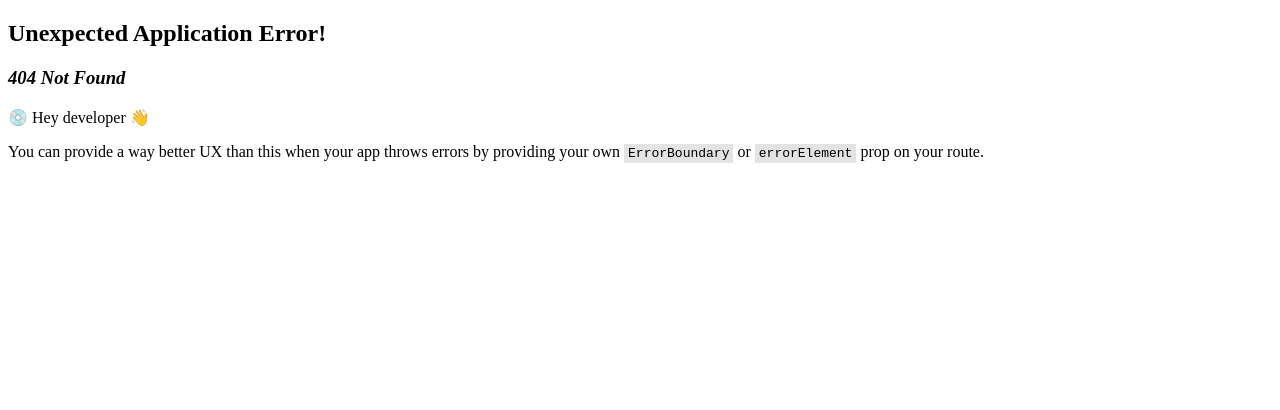
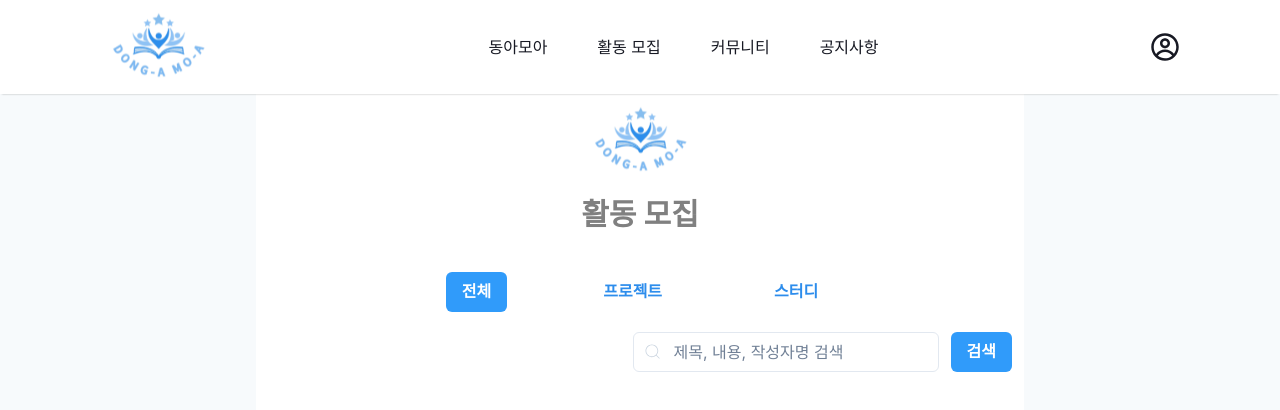
Before and after one commit to donga-it-club/damoa-fe, a React (Vite) app: page /recruit in a window 1280 px wide. Before the commit this address had no page. Shown: the top 410 px of the page. Built offline with nearby package versions, Linux system fonts and the light colour scheme.

Commit message:
✨feat: 퍼블리싱 및 컴포넌트 생성, 라우터 생성

```diff
--- /dev/null
+++ b/src/components/Title.tsx
@@ -0,0 +1,20 @@
+import { FC } from 'react';
+import { VStack, Image, Heading } from '@chakra-ui/react';
+
+//type interface
+interface Props {
+  title: string;
+}
+
+const Title: FC<Props> = ({ title }) => {
+  return (
+    <VStack>
+      <Image src="/Logo.svg" />
+      <Heading size="lg" color="gray">
+        {title}
+      </Heading>
+    </VStack>
+  );
+};
+
+export default Title;
--- /dev/null
+++ b/src/components/recruit/SearchContents.tsx
@@ -0,0 +1,20 @@
+import { CiSearch } from 'react-icons/ci';
+import { Button, Flex, Input, InputGroup, InputLeftElement } from '@chakra-ui/react';
+
+const SearchContents = () => {
+  return (
+    <Flex justifyContent="flex-end" gap={3} mt={5}>
+      <Flex>
+        <InputGroup>
+          <InputLeftElement pointerEvents="none" color="gray.300" fontSize="1.2em">
+            <CiSearch color="green.500" />
+          </InputLeftElement>
+          <Input placeholder="제목, 내용, 작성자명 검색" />
+        </InputGroup>
+      </Flex>
+      <Button colorScheme="brand">검색</Button>
+    </Flex>
+  );
+};
+
+export default SearchContents;
--- /dev/null
+++ b/src/pages/recruit/page.tsx
@@ -0,0 +1,28 @@
+import { useState } from 'react';
+import { Button, HStack } from '@chakra-ui/react';
+import Title from '@/components/Title';
+import SearchContents from '@/components/recruit/SearchContents';
+
+const RecruitPage = () => {
+  const [value, setValue] = useState<number>(1);
+
+  return (
+    <>
+      <Title title="활동 모집" />
+      <HStack justifyContent="center" gap={20} mt={10}>
+        <Button colorScheme="brand" variant={value === 1 ? 'solid' : 'ghost'} value={1} onClick={() => setValue(1)}>
+          전체
+        </Button>
+        <Button colorScheme="brand" value={2} variant={value === 2 ? 'solid' : 'ghost'} onClick={() => setValue(2)}>
+          프로젝트
+        </Button>
+        <Button colorScheme="brand" variant={value === 3 ? 'solid' : 'ghost'} value={3} onClick={() => setValue(3)}>
+          스터디
+        </Button>
+      </HStack>
+      <SearchContents />
+    </>
+  );
+};
+
+export default RecruitPage;
--- a/src/styles/theme/@colors.ts
+++ b/src/styles/theme/@colors.ts
@@ -11,14 +11,14 @@ export const colors = {
   brand: {
     50: '#def3ff',
     100: '#b0d8ff',
-    200: '#80beff',
-    300: '#50a4fe',
-    400: '#258bfc',
-    500: '#1371e4',
-    600: '#0758b2',
-    700: '#003f80',
-    800: '#00264f',
-    900: '#000e1f',
+    200: '#93cdfd',
+    300: '#69b9fc',
+    400: '#4aa9fc',
+    500: '#309bfa',
+    600: '#2d8dec',
+    700: '#287ad9',
+    800: '#2569c7',
+    900: '#1e4ba7',
   },
   accent: {
     50: '#FFFFE6',
--- a/src/styles/theme/index.ts
+++ b/src/styles/theme/index.ts
@@ -1,6 +1,5 @@
 import { extendTheme, ThemeConfig } from '@chakra-ui/react';
 import { colors } from './@colors';
-import { buttonTheme } from './button';
 import { badgeTheme } from '@/styles/theme/badge';
 
 const config: ThemeConfig = {
@@ -55,7 +54,6 @@ const theme = extendTheme({
   colors,
   styles,
   components: {
-    Button: buttonTheme,
     Badge: badgeTheme,
   },
   appStyles,
```
Also changed, not shown: src/App.tsx (+9 -3 lines), src/styles/theme/button.ts (deleted, +0 -42 lines).
